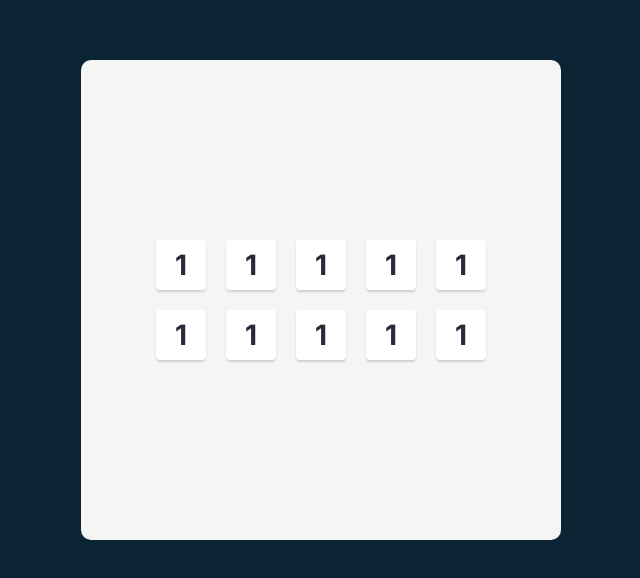
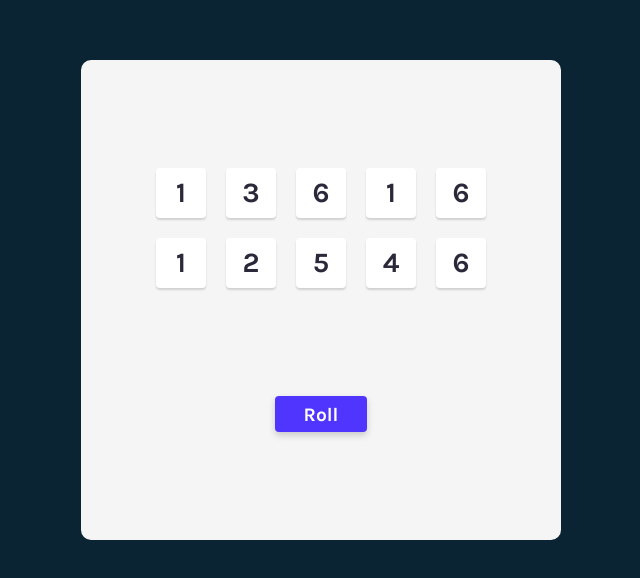
Before and after one commit to JatinAcharya/reactjs-tenzies-game, a React (Vite) app: page / in a window 1280 px wide. Shown: the part 116-694 px from the top of the page, without its empty margins (319-959 px from the left). Built offline with nearby package versions, Linux system fonts and the light colour scheme.

Commit message:
dice re-roll as an obj completed

```diff
--- a/index.html
+++ b/index.html
@@ -6,7 +6,7 @@
     <link rel="preconnect" href="https://fonts.googleapis.com" />
     <link rel="preconnect" href="https://fonts.gstatic.com" crossorigin />
     <link
-      href="https://fonts.googleapis.com/css2?family=Inter:ital,opsz,wght@0,14..32,100..900;1,14..32,100..900&display=swap"
+      href="https://fonts.googleapis.com/css2?family=Karla:ital,wght@0,200..800;1,200..800&display=swap"
       rel="stylesheet"
     />
     <meta name="viewport" content="width=device-width, initial-scale=1.0" />
--- a/package.json
+++ b/package.json
@@ -10,6 +10,7 @@
     "preview": "vite preview"
   },
   "dependencies": {
+    "nanoid": "^5.1.5",
     "react": "^19.1.0",
     "react-dom": "^19.1.0"
   },
--- a/src/App.jsx
+++ b/src/App.jsx
@@ -2,29 +2,35 @@ import { useState } from "react";
 import "./App.css";
 import Die from "./components/Die";
 
+import { nanoid } from "nanoid";
+
 function App() {
+  const [dice, setDice] = useState(generateAllNewDice());
+
   function generateAllNewDice() {
-    console.log("called");
-    return new Array(10).fill(0).map(() => Math.ceil(Math.random() * 6));
+    return new Array(10).fill(0).map(() => ({
+      value: Math.ceil(Math.random() * 6),
+      isHeld: false,
+      id: nanoid(),
+    }));
   }
 
-  console.log(generateAllNewDice());
+  const dieElements = dice.map((dieObj) => {
+    return <Die key={dieObj.id} value={dieObj.value} />;
+  });
+
+  function handleDiceRoll(event) {
+    setDice(generateAllNewDice());
+  }
 
   return (
     <>
       <main>
-        <section className="dice-section">
-          <Die value={1} />
-          <Die value={1} />
-          <Die value={1} />
-          <Die value={1} />
-          <Die value={1} />
-          <Die value={1} />
-          <Die value={1} />
-          <Die value={1} />
-          <Die value={1} />
-          <Die value={1} />
-        </section>
+        <section className="dice-section">{dieElements}</section>
+
+        <button className="roll-button" onClick={handleDiceRoll}>
+          Roll
+        </button>
       </main>
     </>
   );
--- a/src/index.css
+++ b/src/index.css
@@ -1,5 +1,5 @@
 :root {
-  font-family: Inter, sans-serif;
+  font-family: Karla, sans-serif;
 }
 
 
@@ -27,7 +27,8 @@ main {
   height: 100%;
   display: flex;
   align-items: center;
-  justify-content: center;
+  justify-content: space-evenly;
+  flex-direction: column;
 }
 
 .dice-section{
@@ -36,6 +37,12 @@ main {
   /* grid-template-columns: repeat(5, 4rem);
   grid-template-rows: repeat(2, 3rem); */
   gap: 1.25rem;
+}
+
+button{
+  cursor: pointer;
+  font-family: Karla, sans-serif;
+  border: none;
 }
 
 .die-button{
@@ -47,10 +54,23 @@ main {
   background-color: white;
   box-shadow: 0 2px 2px 0 rgb(0 0 0 / 15%);
   border-radius: 0.25rem;
-  border: none;
+
   width: 3.125rem;
   height: 3.125rem;
-  cursor: pointer;
-  font-family: Inter, sans-serif;
+
   /* padding: 2rem; */
 }
+
+.roll-button{
+  background-color: #5035FF;
+  font-size: 1.2rem;
+  font-weight: 700;
+  text-align: center;
+  vertical-align: middle;
+  color: white;
+  box-shadow: 0 3.2px 7.68px 0 rgb(0 0 0 / 18%);
+  border-radius: 0.25rem;
+  width: 5.75rem;
+  height: 2.25rem;
+  /* margin-top: 3rem; */
+}
```
Also changed, not shown: 1 other file (tests, documents, lock files or other folders).
